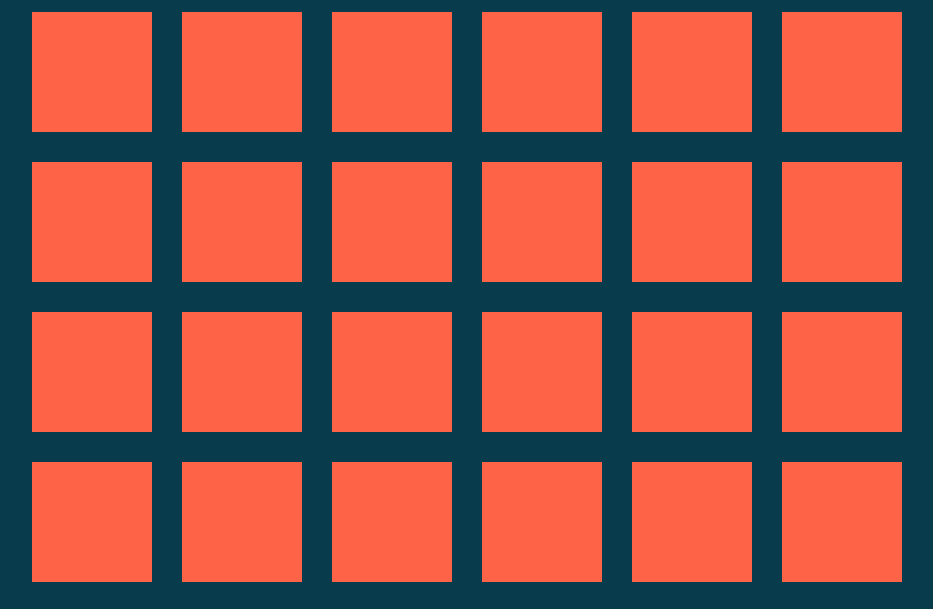
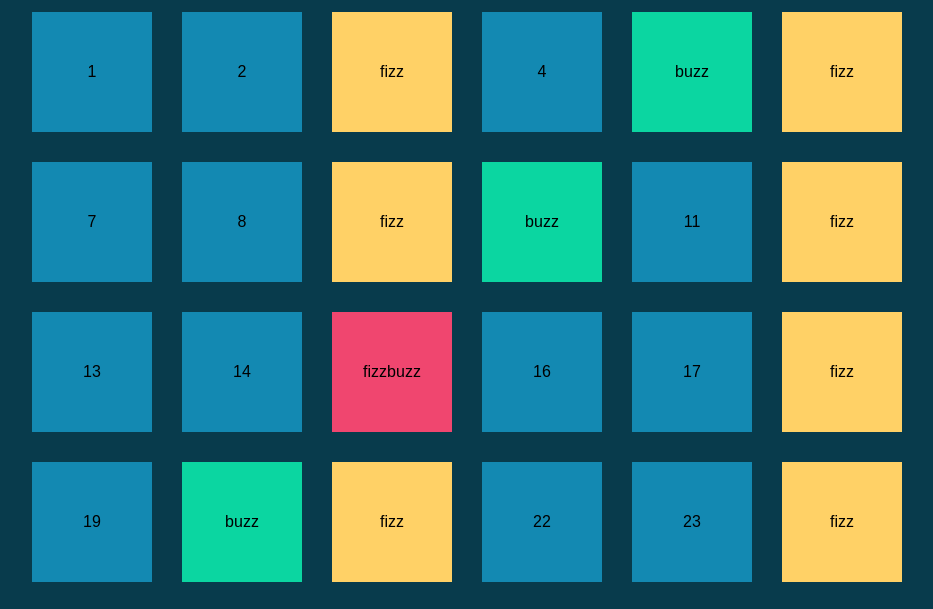
Before and after one commit to DanieleBool/js-fizzbuzzdom, a plain HTML site: page index.html in a window 1280 px wide. Shown: the part 153-762 px from the top of the page, without its empty margins (173-1106 px from the left). Drawn offline with Linux system fonts and the light colour scheme; files whose address does not match are found by name.

Commit message:
esercizio finito e finalmente capito

```diff
--- a/css/style.css
+++ b/css/style.css
@@ -32,6 +32,20 @@ header h1{
 .box{
     margin: 15px;
     width: 120px;
-    background-color: tomato;
     height: 120px;
+    line-height: 120px;
+    text-align: center;
+    background-color: rgb(19,137,178);
 }
+
+.buzz{
+    background-color:rgb(11,214,161);
+}
+
+.fizz{
+    background-color: rgb(255,209,102);
+}
+
+.fizzbuzz{
+    background-color: rgb(240,70,111);
+}
--- a/index.html
+++ b/index.html
@@ -13,36 +13,6 @@
     </header>
     <body>
         <section class="container">
-            <div class="box"></div>
-            <div class="box"></div>
-            <div class="box"></div>
-            <div class="box"></div>
-            <div class="box"></div>
-            <div class="box"></div>
-            <div class="box"></div>
-            <div class="box"></div>
-            <div class="box"></div>
-            <div class="box"></div>
-            <div class="box"></div>
-            <div class="box"></div>
-            <div class="box"></div>
-            <div class="box"></div>
-            <div class="box"></div>
-            <div class="box"></div>
-            <div class="box"></div>
-            <div class="box"></div>
-            <div class="box"></div>
-            <div class="box"></div>
-            <div class="box"></div>
-            <div class="box"></div>
-            <div class="box"></div>
-            <div class="box"></div>
-            <div class="box"></div>
-            <div class="box"></div>
-            <div class="box"></div>
-            <div class="box"></div>
-            <div class="box"></div>
-            <div class="box"></div>
         </section>
     <script src="js/script.js"></script>
     </body>
--- /dev/null
+++ b/js/script.js
@@ -0,0 +1,25 @@
+const containerj = document.querySelector('.container');
+
+
+for (let i = 1; i <= 100; i ++)
+{
+let text;
+    if (i % 3 == 0 && i % 5 == 0) {
+        text = 'fizzbuzz';
+    }
+    else if (i % 3 == 0) {
+        text = 'fizz';
+
+    }
+    else if (i % 5 == 0) {
+        text = 'buzz';
+    }
+    else{
+        text = i;
+    }
+
+containerj.innerHTML += `<div class="box ${text}">${text}</div>`;
+}
+// il mio errore era aggiungere in html la classe box!! *facepalm*
+
+// uso il text si a per aggingere una classe css, sia per aggiungere una stringa dentro il div che js inserisce in html (quindi es. BUZZ è sia una classe css che una stringa)
```
Also changed, not shown: css/js/script.js (deleted).
